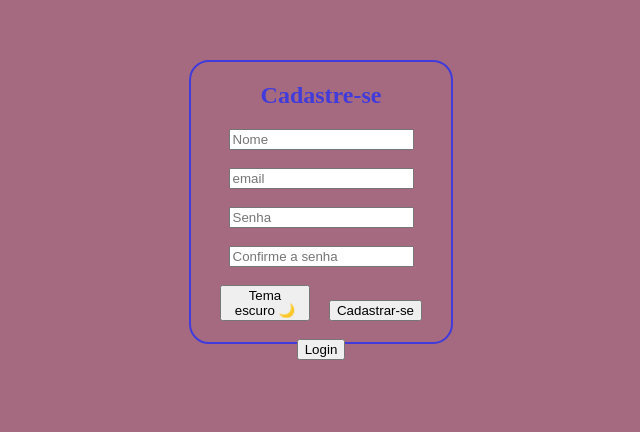
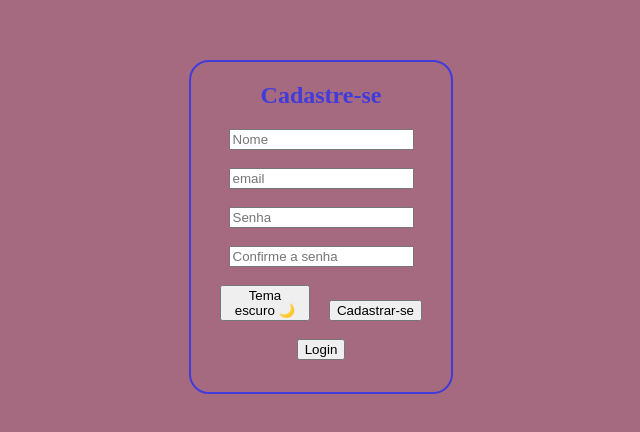
Before and after one commit to Bre-dev15/Pagina_de_cadastro, a plain HTML site: page index.html in a window 1280 px wide. Shown: the part 140-572 px from the top of the page, without its empty margins (319-959 px from the left). Drawn offline with Linux system fonts and the light colour scheme.

Commit message:
Update style.css

```diff
--- a/style.css
+++ b/style.css
@@ -3,7 +3,7 @@ body {
     border-radius: 20px;
     text-align: center;
     width: 260px;
-    height: 280px;
+    height: 330px;
     margin: auto;
     margin-top: 200px;
     background-color: #a66a80;
```
